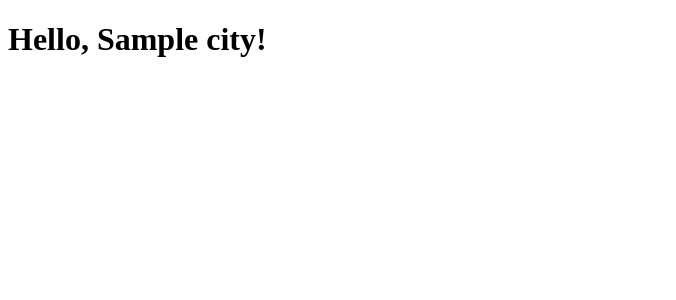
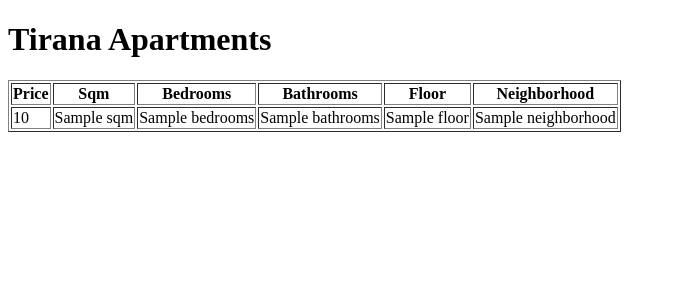
Before and after one commit to iselazhuga/tirana-practice, a Flask app: template templates/index.html in a window 1280 px wide. Shown: the top 300 px of the page, without its empty margins (0-676 px from the left). Run offline with Flask 3, Linux system fonts and the light colour scheme; the template is opened without the code that fills it: most values are stand-ins (such as "Sample title", 1, 10 or a date in 2020).

Commit message:
display apartment data in the app

```diff
--- a/app.py
+++ b/app.py
@@ -1,10 +1,13 @@
 from flask import Flask, render_template
+import pandas as pd
 
 app = Flask(__name__)
 
 @app.route("/")
 def home():
-    return render_template("index.html", city="Tirana")
+    df = pd.read_csv("data/apartments.csv")
+    listings = df.to_dict(orient="records")
+    return render_template("index.html", listings=listings)
 
 if __name__ == "__main__":
     app.run(debug=True)
--- a/templates/index.html
+++ b/templates/index.html
@@ -4,6 +4,26 @@
     <title>Tirana Deal Finder</title>
 </head>
 <body>
-    <h1>Hello, {{ city }}!</h1>
+    <h1>Tirana Apartments</h1>
+    <table border="1">
+        <tr>
+            <th>Price</th>
+            <th>Sqm</th>
+            <th>Bedrooms</th>
+            <th>Bathrooms</th>
+            <th>Floor</th>
+            <th>Neighborhood</th>
+        </tr>
+        {% for listing in listings %}
+        <tr>
+            <td>{{ listing.price }}</td>
+            <td>{{ listing.sqm }}</td>
+            <td>{{ listing.bedrooms }}</td>
+            <td>{{ listing.bathrooms }}</td>
+            <td>{{ listing.floor }}</td>
+            <td>{{ listing.neighborhood }}</td>
+        </tr>
+        {% endfor %}
+    </table>
 </body>
 </html>
```
